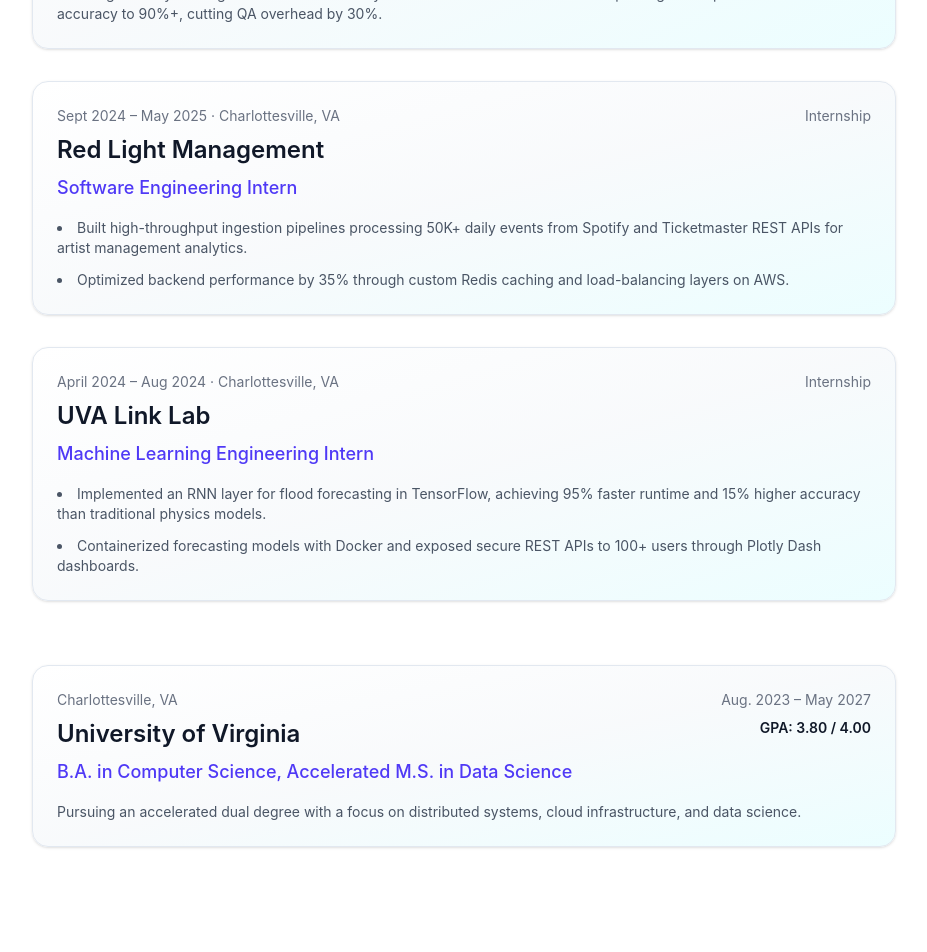
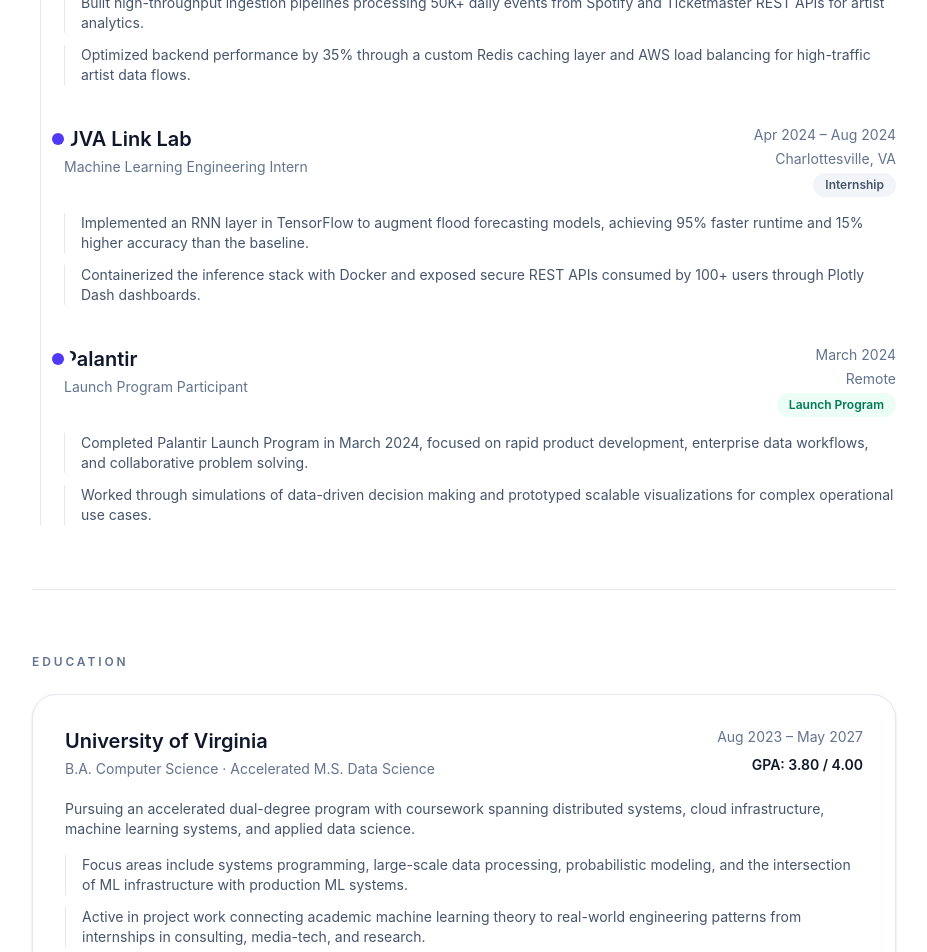
Before and after one commit to AryanThodupunuri/portfolio-site, a React (Vite) app: page /experience in a window 1280 px wide. Shown: the part 800-1752 px from the top of the page, without its empty margins (176-1103 px from the left). Before the commit the page ends 1711 px from the top, so only its background shows below. Built offline with nearby package versions, Linux system fonts and the light colour scheme; no server answers.

Commit message:
Reorder Experience entries and move Palantir Launch Program to chronological bottom

```diff
--- a/src/pages/Experience.tsx
+++ b/src/pages/Experience.tsx
@@ -5,111 +5,141 @@
   location: string;
   bullets: string[];
   status: string;
-  salary?: string;
+  badgeStyle?: string;
 };
 
 const experiences: ExperienceItem[] = [
   {
-    company: 'Amazon Web Services (AWS)',
+    company: 'Amazon Web Services',
     role: 'Software Development Engineer Intern',
     period: 'Summer 2026',
     location: 'Arlington, VA',
+    status: 'Incoming',
+    badgeStyle: 'bg-emerald-50 text-emerald-700 dark:bg-emerald-900/30 dark:text-emerald-300',
     bullets: [
-      'Selected for Amazon’s competitive SDE internship program supporting Generative AI and Data Acceleration initiatives within AWS.',
+      'Selected through Amazon’s competitive SDE internship process to join AWS’s Generative AI & Data Acceleration organization.',
+      'Will work on production-scale systems delivering cloud infrastructure and ML services to enterprise customers.',
     ],
-    status: 'Incoming',
   },
   {
     company: 'Booz Allen Hamilton',
     role: 'Software Engineering Intern',
     period: 'May 2025 – Aug 2025',
     location: 'McLean, VA',
+    status: 'Internship',
     bullets: [
       'Architected a cloud-native supplier intelligence platform using React, Flask, AWS, and PostgreSQL to centralize 10K+ vendor records.',
-      'Developed backend REST APIs and NLP pipelines with spaCy to parse PDF contracts, extract supplier metadata, and create searchable records.',
+      'Built backend REST APIs and NLP pipelines with spaCy to parse PDF contracts and extract supplier metadata into searchable records.',
       'Engineered a production RAG pipeline with vector embeddings and semantic search, reducing document review time to ~5 seconds with sub-second p99 latency.',
       'Designed a PyTest regression harness with synthetic fixtures to validate contract parsing and improve extraction accuracy to 90%+, cutting QA overhead by 30%.',
     ],
-    status: 'Internship',
   },
   {
     company: 'Red Light Management',
     role: 'Software Engineering Intern',
     period: 'Sept 2024 – May 2025',
     location: 'Charlottesville, VA',
+    status: 'Internship',
     bullets: [
-      'Built high-throughput ingestion pipelines processing 50K+ daily events from Spotify and Ticketmaster REST APIs for artist management analytics.',
-      'Optimized backend performance by 35% through custom Redis caching and load-balancing layers on AWS.',
+      'Built high-throughput ingestion pipelines processing 50K+ daily events from Spotify and Ticketmaster REST APIs for artist analytics.',
+      'Optimized backend performance by 35% through a custom Redis caching layer and AWS load balancing for high-traffic artist data flows.',
     ],
-    status: 'Internship',
   },
   {
     company: 'UVA Link Lab',
     role: 'Machine Learning Engineering Intern',
-    period: 'April 2024 – Aug 2024',
+    period: 'Apr 2024 – Aug 2024',
     location: 'Charlottesville, VA',
+    status: 'Internship',
     bullets: [
-      'Implemented an RNN layer for flood forecasting in TensorFlow, achieving 95% faster runtime and 15% higher accuracy than traditional physics models.',
-      'Containerized forecasting models with Docker and exposed secure REST APIs to 100+ users through Plotly Dash dashboards.',
+      'Implemented an RNN layer in TensorFlow to augment flood forecasting models, achieving 95% faster runtime and 15% higher accuracy than the baseline.',
+      'Containerized the inference stack with Docker and exposed secure REST APIs consumed by 100+ users through Plotly Dash dashboards.',
     ],
-    status: 'Internship',
+  },
+  {
+    company: 'Palantir',
+    role: 'Launch Program Participant',
+    period: 'March 2024',
+    location: 'Remote',
+    status: 'Launch Program',
+    badgeStyle: 'bg-emerald-50 text-emerald-700 dark:bg-emerald-900/30 dark:text-emerald-300',
+    bullets: [
+      'Completed Palantir Launch Program in March 2024, focused on rapid product development, enterprise data workflows, and collaborative problem solving.',
+      'Worked through simulations of data-driven decision making and prototyped scalable visualizations for complex operational use cases.',
+    ],
   },
 ];
 
 const education = {
   institution: 'University of Virginia',
-  degree: 'B.A. in Computer Science, Accelerated M.S. in Data Science',
+  degree: 'B.A. Computer Science · Accelerated M.S. Data Science',
+  period: 'Aug 2023 – May 2027',
+  location: 'Charlottesville, VA',
   gpa: '3.80 / 4.00',
-  period: 'Aug. 2023 – May 2027',
-  location: 'Charlottesville, VA',
+  bullets: [
+    'Pursuing an accelerated dual-degree program with coursework spanning distributed systems, cloud infrastructure, machine learning systems, and applied data science.',
+    'Focus areas include systems programming, large-scale data processing, probabilistic modeling, and the intersection of ML infrastructure with production ML systems.',
+    'Active in project work connecting academic machine learning theory to real-world engineering patterns from internships in consulting, media-tech, and research.',
+  ],
 };
 
 const Experience = () => {
-	return (
+  return (
     <main className="flex-1 bg-white dark:bg-gray-950 min-h-screen">
       <div className="container mx-auto px-4 py-16 max-w-4xl">
-        <div className="mb-12">
-          <h1 className="text-4xl font-bold text-gray-900 dark:text-white mb-3">Experience</h1>
-          <p className="text-gray-500 dark:text-gray-400">A resume-style breakdown of my most recent roles and education.</p>
-        </div>
+        <p className="text-xs font-semibold uppercase tracking-[0.24em] text-slate-500 dark:text-slate-400 mb-8">Experience</p>
 
-        <div className="space-y-8">
+        <div className="relative pl-8">
+          <div className="absolute left-2 top-0 bottom-0 w-px bg-slate-200 dark:bg-slate-800"></div>
+
           {experiences.map((exp, index) => (
-            <section key={index} className="card">
-              <div className="flex flex-col sm:flex-row sm:items-start sm:justify-between gap-4 mb-4">
-                <div>
-                  <p className="text-sm text-gray-500 dark:text-gray-400">{exp.period} · {exp.location}</p>
-                  <h2 className="text-2xl font-semibold text-gray-900 dark:text-white mt-2">{exp.company}</h2>
-                  <p className="mt-2 text-lg font-medium text-indigo-600 dark:text-indigo-400">{exp.role}</p>
+            <div key={index} className="relative mb-10">
+              <div className="absolute -left-3 top-2 h-3 w-3 rounded-full bg-indigo-600 ring-8 ring-white dark:ring-slate-950"></div>
+              <div className="flex flex-col sm:flex-row sm:items-start sm:justify-between gap-4">
+                <div className="min-w-0">
+                  <p className="text-xl font-semibold text-slate-900 dark:text-white">{exp.company}</p>
+                  <p className="text-sm text-slate-500 dark:text-slate-400 mt-1">{exp.role}</p>
                 </div>
-                <div className="text-sm text-gray-500 dark:text-gray-400 text-right">
-                  <p>{exp.status}</p>
-                  {exp.salary && <p className="mt-2 font-semibold text-gray-900 dark:text-white">{exp.salary}</p>}
+                <div className="flex flex-col items-start sm:items-end text-sm text-slate-500 dark:text-slate-400 gap-1">
+                  <span>{exp.period}</span>
+                  <span>{exp.location}</span>
+                  <span className={`inline-flex rounded-full px-3 py-1 text-xs font-semibold ${exp.badgeStyle ?? 'bg-slate-100 text-slate-600 dark:bg-slate-800 dark:text-slate-300'}`}>
+                    {exp.status}
+                  </span>
                 </div>
               </div>
-              <ul className="space-y-3 list-disc list-inside text-sm text-gray-600 dark:text-gray-300">
+              <ul className="mt-4 space-y-3 text-sm text-slate-600 dark:text-slate-300">
                 {exp.bullets.map((bullet, idx) => (
-                  <li key={idx}>{bullet}</li>
+                  <li key={idx} className="pl-4 border-l border-slate-200 dark:border-slate-800">{bullet}</li>
                 ))}
               </ul>
-            </section>
+            </div>
           ))}
         </div>
 
-  <section className="mt-16 card">
-          <div className="flex flex-col sm:flex-row sm:items-start sm:justify-between gap-4 mb-4">
-            <div>
-              <p className="text-sm text-gray-500 dark:text-gray-400">Charlottesville, VA</p>
-              <h2 className="text-2xl font-semibold text-gray-900 dark:text-white mt-2">University of Virginia</h2>
-              <p className="mt-2 text-lg font-medium text-indigo-600 dark:text-indigo-400">B.A. in Computer Science, Accelerated M.S. in Data Science</p>
+        <div className="h-px bg-slate-200 dark:bg-slate-800 my-16"></div>
+
+        <div className="space-y-6">
+          <p className="text-xs font-semibold uppercase tracking-[0.24em] text-slate-500 dark:text-slate-400">Education</p>
+          <div className="rounded-3xl border border-slate-200 dark:border-slate-800 bg-white dark:bg-slate-950 p-8 shadow-sm">
+            <div className="flex flex-col sm:flex-row sm:items-start sm:justify-between gap-4">
+              <div className="min-w-0">
+                <p className="text-xl font-semibold text-slate-900 dark:text-white">{education.institution}</p>
+                <p className="text-sm text-slate-500 dark:text-slate-400 mt-1">{education.degree}</p>
+              </div>
+              <div className="text-sm text-slate-500 dark:text-slate-400 text-left sm:text-right">
+                <p>{education.period}</p>
+                <p className="mt-2 font-semibold text-slate-900 dark:text-white">GPA: {education.gpa}</p>
+              </div>
             </div>
-            <div className="text-sm text-gray-500 dark:text-gray-400 text-right">
-              <p>{education.period}</p>
-              <p className="mt-2 font-semibold text-gray-900 dark:text-white">GPA: {education.gpa}</p>
-            </div>
+            <p className="mt-5 text-sm text-slate-600 dark:text-slate-300">{education.bullets[0]}</p>
+            <ul className="mt-4 space-y-3 text-sm text-slate-600 dark:text-slate-300">
+              {education.bullets.slice(1).map((item, idx) => (
+                <li key={idx} className="pl-4 border-l border-slate-200 dark:border-slate-800">{item}</li>
+              ))}
+            </ul>
           </div>
-          <p className="text-sm text-gray-600 dark:text-gray-300">Pursuing an accelerated dual degree with a focus on distributed systems, cloud infrastructure, and data science.</p>
-        </section>
+        </div>
       </div>
     </main>
   );
```
